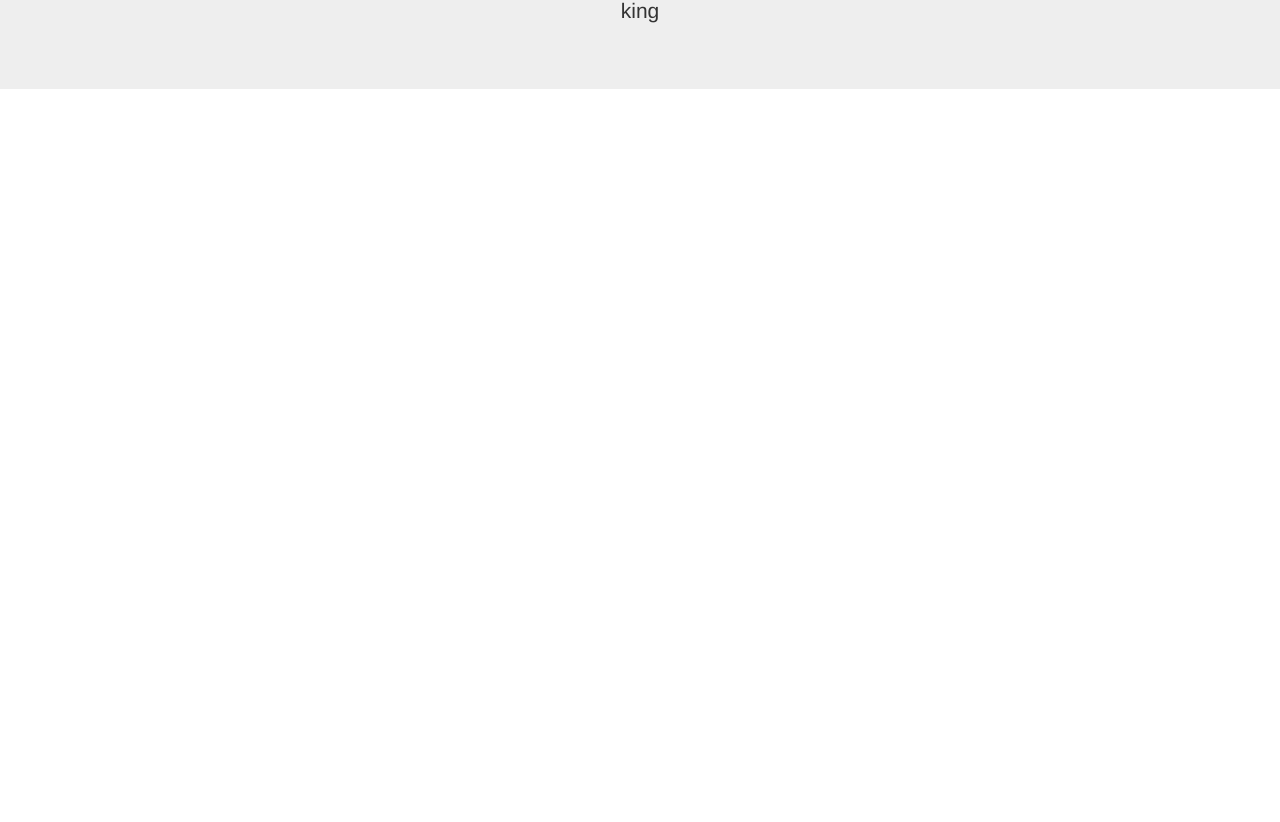
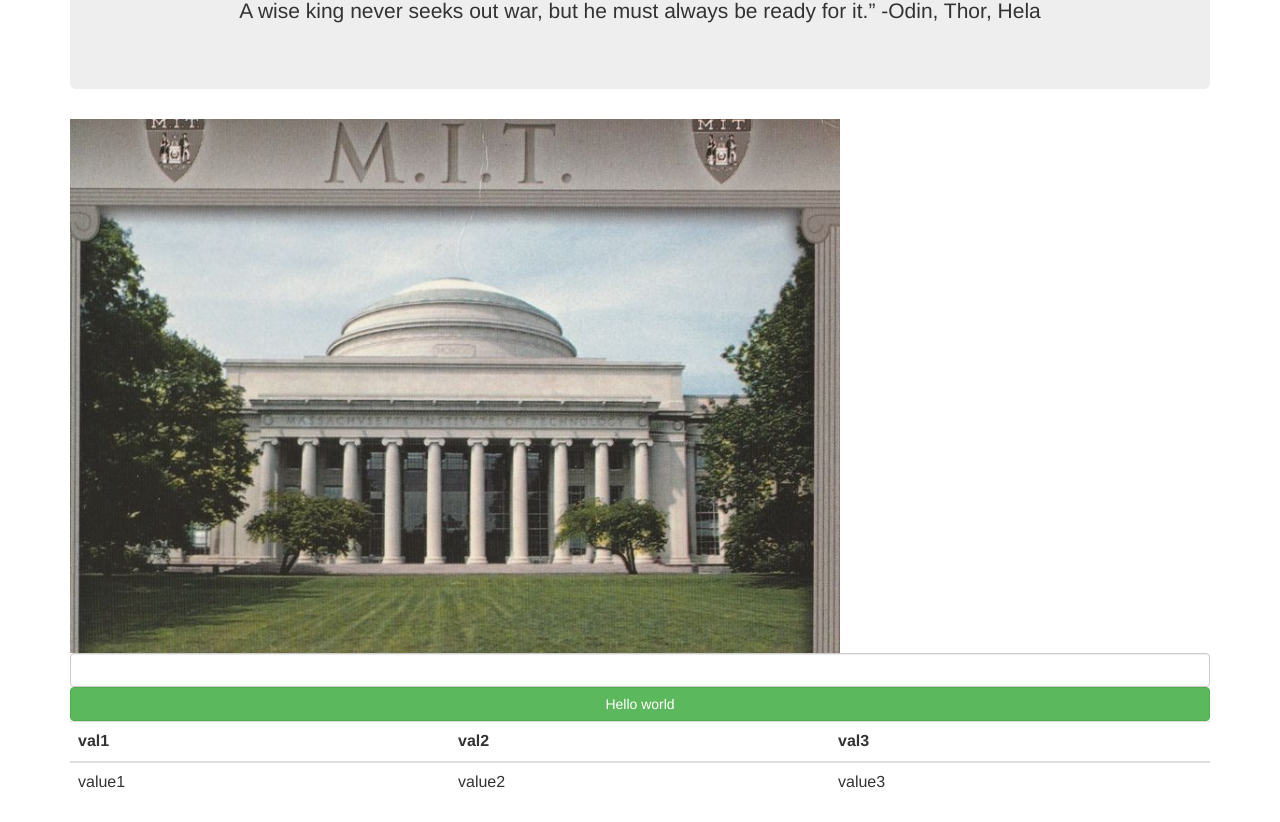
Before and after one commit to idiaz0/idiaz0.github.io, a plain HTML site: page index.html in a window 1280 px wide. Shown: the part 151-973 px from the top of the page. Before the commit the page ends 800 px from the top, so only its background shows below. Drawn offline with nearby package versions, Linux system fonts and the light colour scheme.

Commit message:
Update index.html

```diff
--- a/index.html
+++ b/index.html
@@ -6,11 +6,33 @@
   <script src="https://maxcdn.bootstrapcdn.com/bootstrap/3.4.1/js/bootstrap.min.js"></script>
 
 <body>
+<div class="container">
 
-<div class="jumbotron text-center">
-  <h1>Hello MIT</h1>
-  <p>king</p>
-</div>
+    <div class="jumbotron text-center">
+      <h1>Hello MIT</h1>
+      <p>A wise king never seeks out war, but he must always be ready for it.” -Odin, Thor, Hela</p>
+    </div>
+
+    <img class="img img-block" src="./mitImage.jpg" />
+    <input class="form-control" />
+    <button class="btn btn-success btn-block">Hello world</button>
+    <table class="table table-stripped">
+      <header>
+        <tr>
+          <th>val1</th>
+          <th>val2</th>
+          <th>val3</th>
+        </tr>
+      </header>
+      <tbody>
+        <tr>
+          <td>value1</td>
+          <td>value2</td>
+          <td>value3</td>
+        </tr>
+      </tbody>
+    </table>
+  </div>
 
 
 </div>
```
